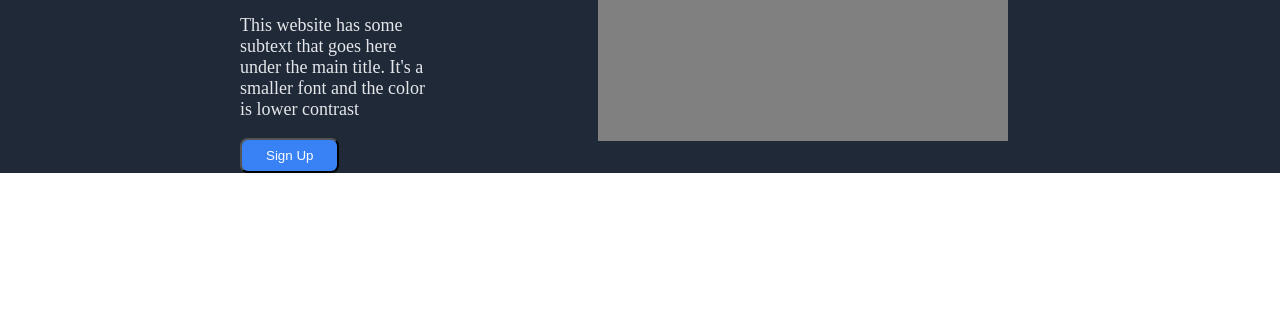
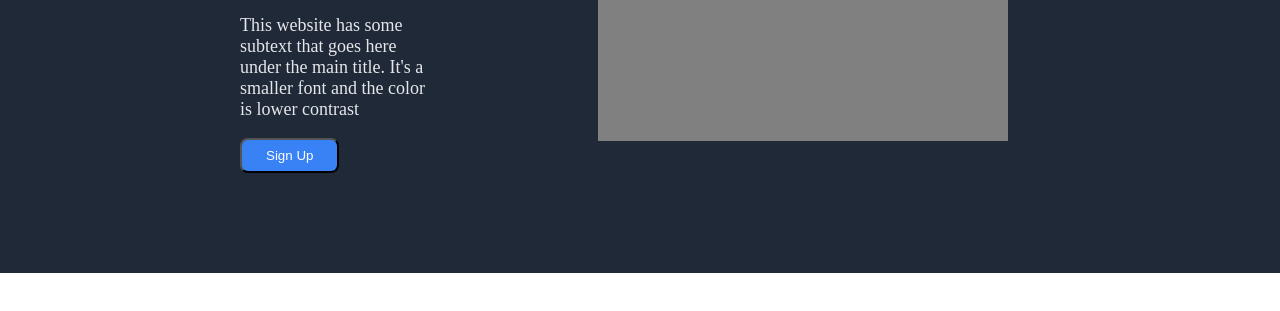
Before and after one commit to Karp0s/Landing-Page, a plain HTML site: page index.html in a window 1280 px wide. Shown: the part 281-592 px from the top of the page. Drawn offline with Linux system fonts and the light colour scheme.

Commit message:
Added padding to header

```diff
--- a/styles.css
+++ b/styles.css
@@ -50,7 +50,7 @@ button {
    flex-direction: column;
    padding: 0 240px;
    background-color: #1f2937;
-   margin-bottom: 0;
+   padding-bottom: 100px;
 }
 
 .header-top {
```
